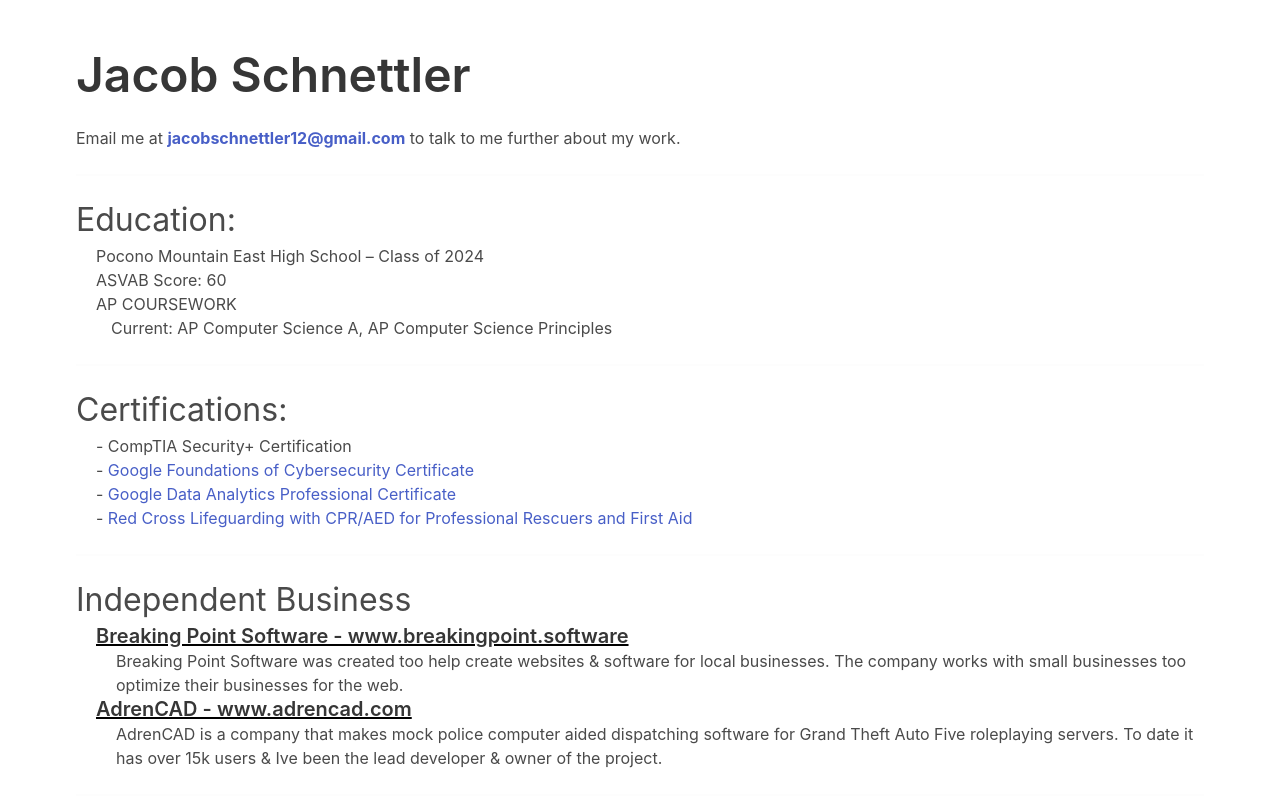
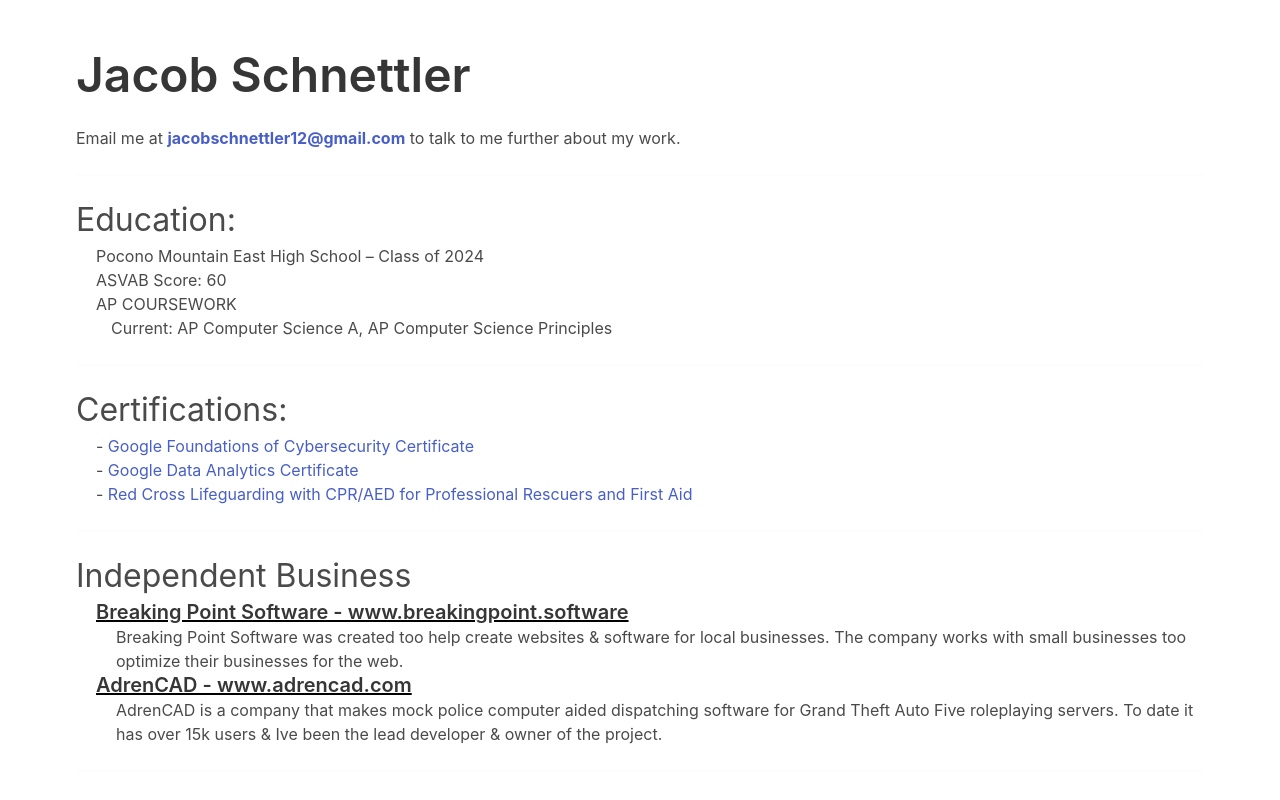
Before and after one commit to AdrenWRLD/personal-portfolio, a React (Create React App) app: page /resume in a window 1280 px wide. Shown: the top 800 px of the page. Built offline with nearby package versions, Linux system fonts and the light colour scheme.

Commit message:
Data analytics certificate

```diff
--- a/src/pages/resume.jsx
+++ b/src/pages/resume.jsx
@@ -75,16 +75,16 @@
 					</h2>
 
 					<ul style={{ paddingLeft: '20px' }}>
-						<li>- CompTIA Security+ Certification</li>
+						{/* <li>- CompTIA Security+ Certification</li> */}
 						<li>- <a
 							href='/certifications/cybersecurity_foundations.pdf'
 							target='_blank'
 						>Google Foundations of Cybersecurity Certificate
 						</a></li>
 						<li>- <a
-							href='/certifications/cybersecurity_foundations.pdf'
+							href='/certifications/data_analytics.pdf'
 							target='_blank'
-						>Google Data Analytics Professional Certificate
+						>Google Data Analytics Certificate
 						</a></li>
 						<li>
 							-{' '}
```
Also changed, not shown: 1 other file (tests, documents, lock files or other folders).
